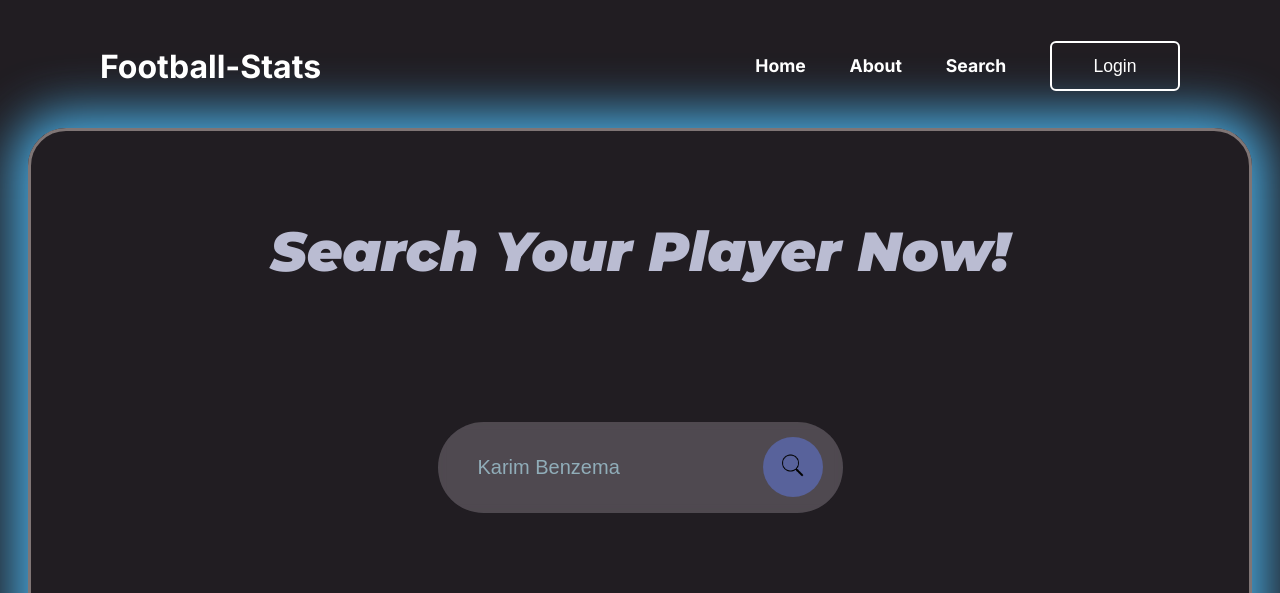
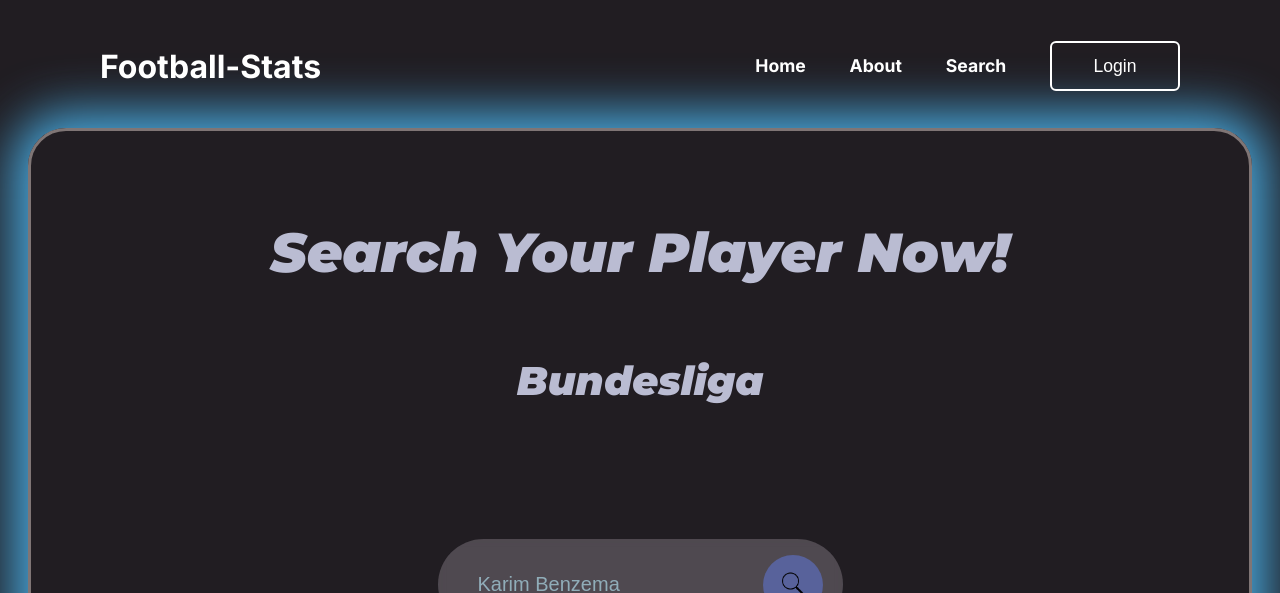
Before and after one commit to Xeno128/Web-Project, a Flask app: page /search/?id=78 in a window 1280 px wide; the page is wider, and only the part inside the window is pictured. Shown: the top 593 px of that part. Run offline with Flask 3, Linux system fonts and the light colour scheme; grey boxes are pictures that could not be loaded.

Commit message:
design changes

```diff
--- a/app.py
+++ b/app.py
@@ -38,6 +38,12 @@ app.static_folder = 'static'
 scheduler = APScheduler()
 scheduler.api_enabled = False
 scheduler.init_app(app)
+
+#scheduler on/off switch for debug
+on_switch = False
+
+#league names by id
+league_names = {"78": "Bundesliga", "39": "Premier League", "61": "Ligue 1", "140": "La Liga", "135": "Serie A", "88": "Eredivisie", "383": "Ligat Ha'al", "382": "Liga Leumit"}
 
 @scheduler.task('interval', id='update_database', seconds=300)
 def job1():
@@ -170,13 +176,15 @@ def select():
 
 @app.route("/search/", methods=["POST", "GET"])
 def search():
+    league = request.args.get("id")
+    if league not in league_names.keys(): return "<h1>Incorrect League ID!</h1>"
+
     if request.method == "POST":
         queue = request.form['nm']
         fixed_queue = validate_input(queue)
-        league = request.args.get("id")
         return redirect(url_for("psearch", league_id=league, player_name=fixed_queue))
     else:
-        return render_template("search.html")
+        return render_template("search.html", league_name=league_names[league])
 
 @app.route("/player-search/<league_id>/<player_name>")
 def psearch(player_name, league_id):
@@ -194,7 +202,6 @@ def psearch(player_name, league_id):
         return "<h1>Error</h1>"
     return render_template("player.html", player=player, team=team)
 
-
 if __name__ == "__main__":
-    scheduler.start()
+    if on_switch: scheduler.start()
     app.run(debug=False)
--- a/static/style.css
+++ b/static/style.css
@@ -193,6 +193,13 @@ a {
     gap: 100px;
 }
 
+.main-text {
+    display: flex;
+    flex-direction: column;
+    align-items: center;
+    margin: 1px;
+}
+
 .search-bar {
     width: 100%;
     max-width: 700px;
@@ -366,3 +373,9 @@ a {
     font-family: 'Inter', sans-serif;
     margin: 2px;
 }
+
+.main-text h2 {
+    font-family: 'Montserrat', sans-serif;
+    color: #babcd2;
+    font-size: 40px;
+}
--- a/templates/search.html
+++ b/templates/search.html
@@ -27,6 +27,7 @@
 
         <div class="main-text">
             <h1>Search Your Player Now!</h1>
+            <h2>{{ league_name }}</h2>
         </div>
 
         <div class="container">
```
